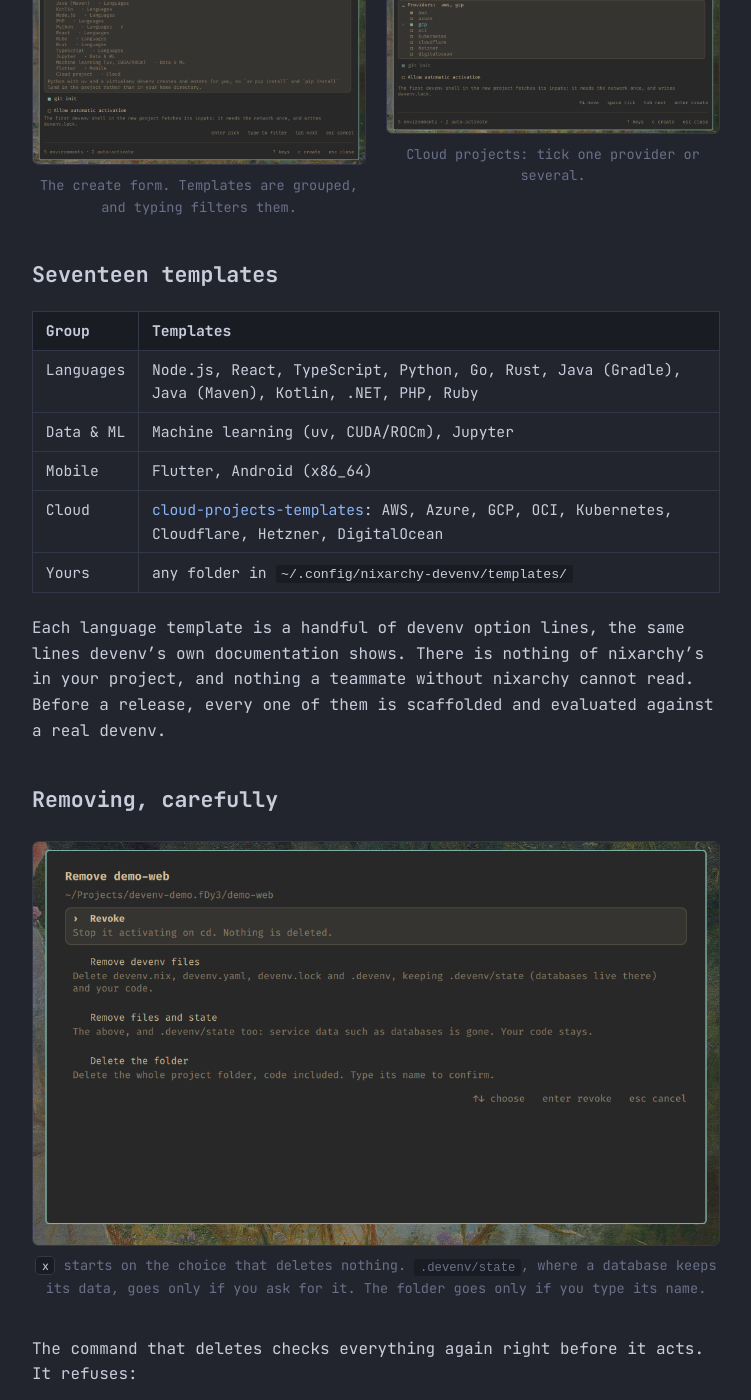
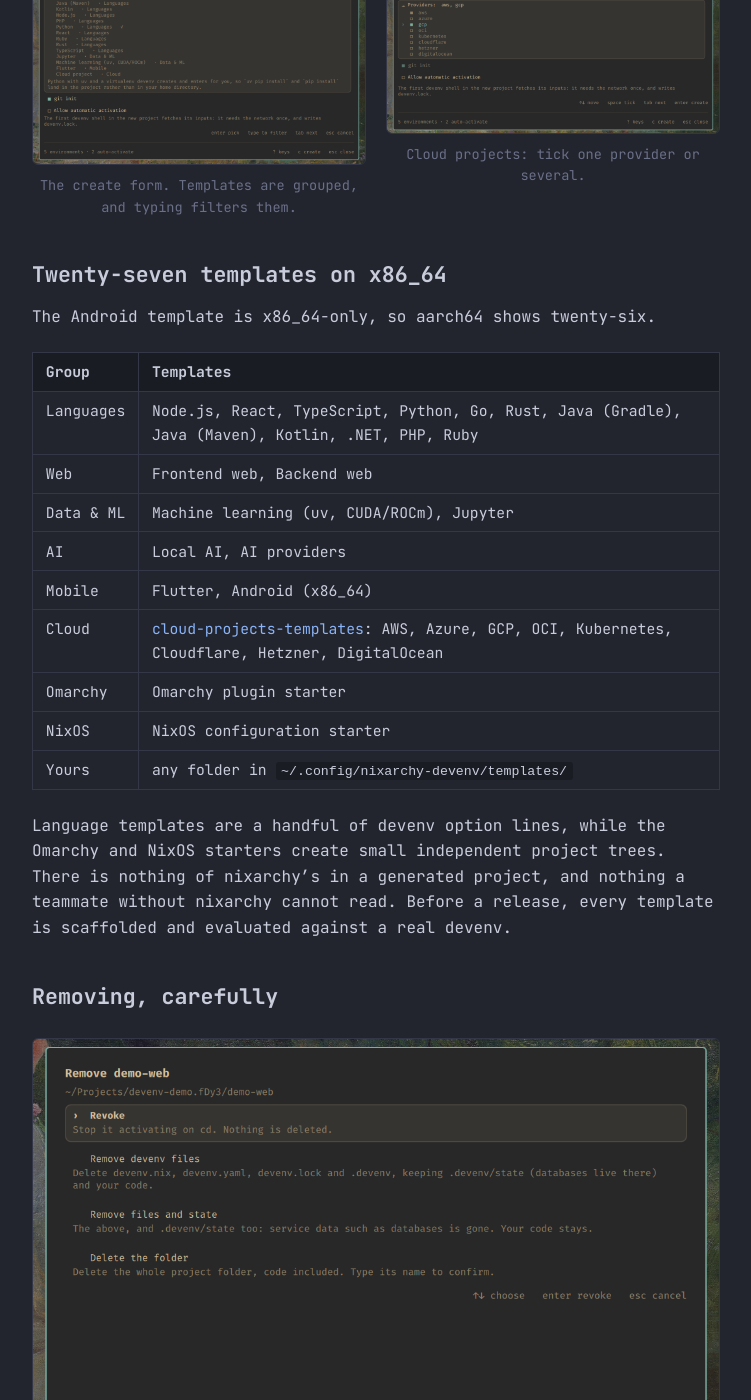
Before and after one commit to olafkfreund/nixarchy-devenv, a Jekyll site: the page built from docs/index.md, in a window 1280 px wide and 1400 px high, scrolled down 2272 px. Shown: the whole window, without its empty margins (264-1015 px from the left). Built offline with Jekyll 4.4.1, drawn with Linux system fonts in a browser that asks for light colours.

Commit message:
docs: refresh template catalogue page (#61)

```diff
--- a/docs/index.md
+++ b/docs/index.md
@@ -70,20 +70,27 @@
 </figure>
 </div>
 
-## Seventeen templates
+## Twenty-seven templates on x86_64
+
+The Android template is x86_64-only, so aarch64 shows twenty-six.
 
 | Group | Templates |
 | --- | --- |
 | Languages | Node.js, React, TypeScript, Python, Go, Rust, Java (Gradle), Java (Maven), Kotlin, .NET, PHP, Ruby |
+| Web | Frontend web, Backend web |
 | Data & ML | Machine learning (uv, CUDA/ROCm), Jupyter |
+| AI | Local AI, AI providers |
 | Mobile | Flutter, Android (x86_64) |
 | Cloud | [cloud-projects-templates](https://github.com/olafkfreund/cloud-projects-templates): AWS, Azure, GCP, OCI, Kubernetes, Cloudflare, Hetzner, DigitalOcean |
+| Omarchy | Omarchy plugin starter |
+| NixOS | NixOS configuration starter |
 | Yours | any folder in `~/.config/nixarchy-devenv/templates/` |
 
-Each language template is a handful of devenv option lines, the same lines
-devenv's own documentation shows. There is nothing of nixarchy's in your
-project, and nothing a teammate without nixarchy cannot read. Before a release,
-every one of them is scaffolded and evaluated against a real devenv.
+Language templates are a handful of devenv option lines, while the Omarchy and
+NixOS starters create small independent project trees. There is nothing of
+nixarchy's in a generated project, and nothing a teammate without nixarchy
+cannot read. Before a release, every template is scaffolded and evaluated
+against a real devenv.
 
 ## Removing, carefully
 
```
